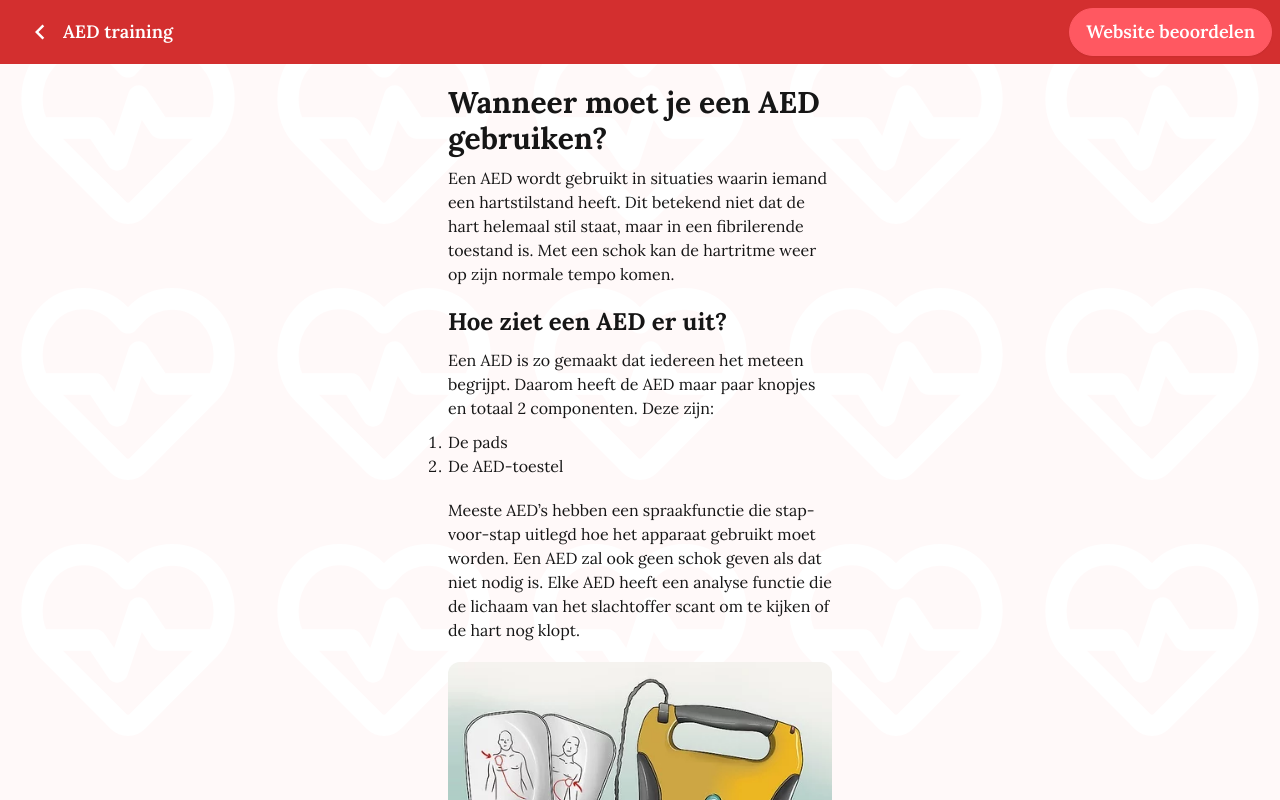
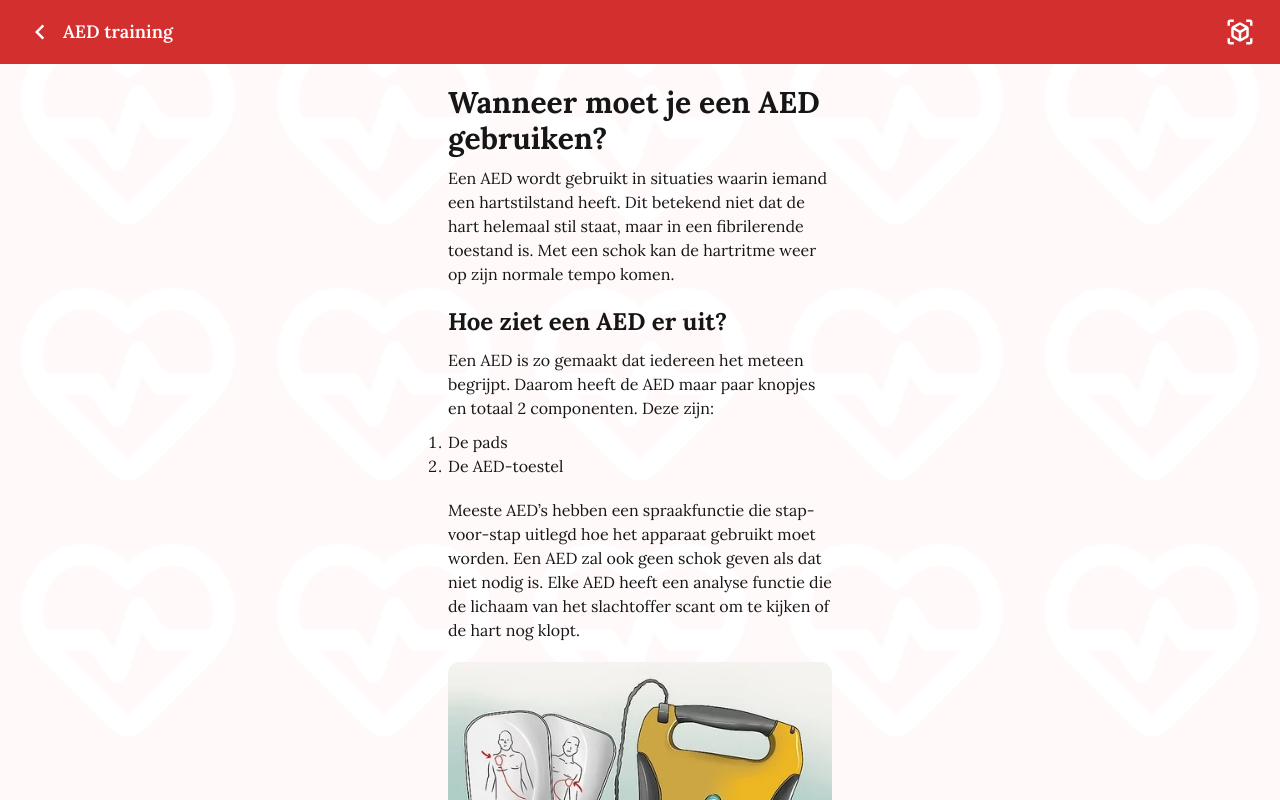
Before and after one commit to IsmailYaman/cp-ar, a Next.js app: page /aed in a window 1280 px wide. Shown: the top 800 px of the page. Built offline with nearby package versions, Linux system fonts and the light colour scheme.

Commit message:
Remove commented out code and update link in header and page components

```diff
--- a/app/components/header.tsx
+++ b/app/components/header.tsx
@@ -14,16 +14,16 @@ const Header = ({ title }: { title: string }) => {
                     {title}
                 </Link>
             </div>
-            <div className="flex-none">
+            {/* <div className="flex-none">
                 <Link href="https://docs.google.com/forms/d/e/1FAIpQLSco-IFdgipW4VZAv72R3jgY7QMI_odOFUptZwUl4qgk53Z52g/viewform" className="btn btn-error text-lg text-white">
                     Website beoordelen
                 </Link>
-            </div>
-            {/* <div className="flex-none">
+            </div> */}
+            <div className="flex-none">
                 <Link className="btn btn-ghost" href="https://360fabriek.8thwall.app/ismail-test/">
                     <Image src={"/img/ar.svg"} width={30} height={30} alt="ar" />
                 </Link>
-            </div> */}
+            </div>
         </div>
     );
 };
--- a/app/page.tsx
+++ b/app/page.tsx
@@ -16,10 +16,7 @@ export default function Home() {
                     <Link className="btn btn-secondary mb-5" href="/aed">
                         AED training
                     </Link>
-                    <Link className="btn btn-primary mb-5" href="https://docs.google.com/forms/d/e/1FAIpQLSco-IFdgipW4VZAv72R3jgY7QMI_odOFUptZwUl4qgk53Z52g/viewform">
-                        Website beoordelen
-                    </Link>
-                    <Link className="btn btn-primary btn-disabled" tabIndex={-1} role="button" aria-disabled="true" href="https://360fabriek.8thwall.app/ismail-test/">
+                    <Link className="btn btn-primary" tabIndex={-1} role="button" href="https://360fabriek.8thwall.app/ismail-test/">
                         AR scenario&#39;s
                     </Link>
                 </div>
```
